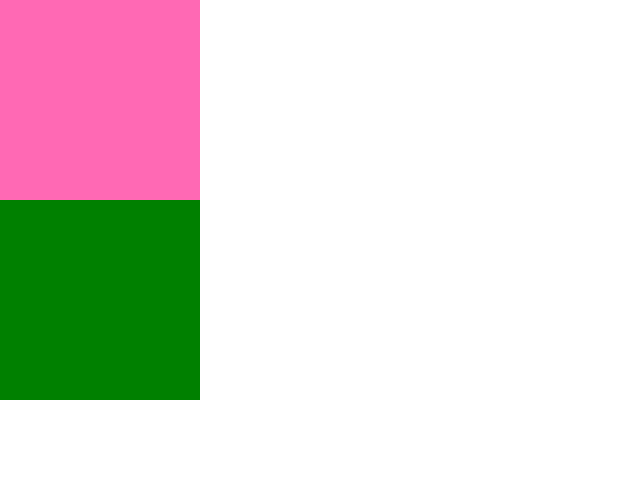
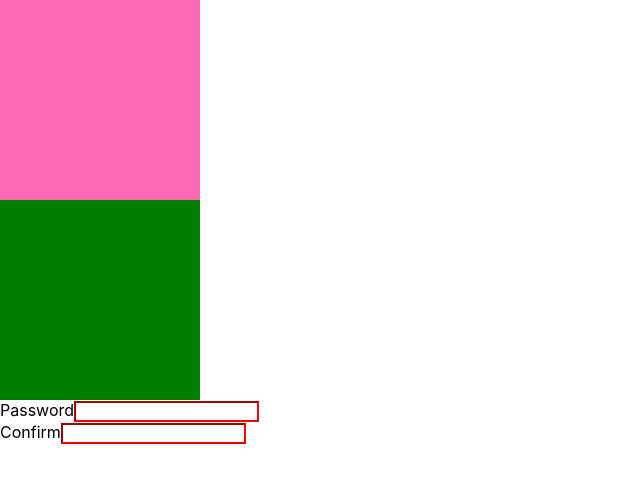
Before and after one commit to deanssmart/react-developme-week10, a React (Create React App) app: page / in a window 1280 px wide. Shown: the top 482 px of the page, without its empty margins (0-640 px from the left). Built offline with nearby package versions, Linux system fonts and the light colour scheme; the HTML template or start-up script is replaced by a standard one.

Commit message:
Password lifting state challenge complete

```diff
--- a/src/App.js
+++ b/src/App.js
@@ -1,9 +1,13 @@
 import React from 'react';
 import './App.css';
 import Squares from './lifting-state/Squares';
+import SignUp from './lifting-state/SignUp';
 
 const App = () => (
-    <Squares colour={ 'hotpink' }/>
+  <>
+    <Squares colour={ 'hotpink' } />
+    <SignUp minimumLength={ 12 } />
+  </>
 );
 
 
--- /dev/null
+++ b/src/lifting-state/Password.js
@@ -0,0 +1,17 @@
+import React from 'react';
+
+const Password = ({ label, value, handleChange, colour }) => (
+    <div className="form-group">
+        <label className="lead">{ label }</label>
+        <input
+            onChange={ handleChange }
+            value={ value }
+            type="password"
+            className="form-control"
+            style={{ borderColor: colour,
+                     borderWidth: '2px' }}
+        />
+    </div>
+);
+
+export default Password;
--- /dev/null
+++ b/src/lifting-state/SignUp.js
@@ -0,0 +1,51 @@
+import React, { Component } from 'react';
+import Password from './Password';
+
+class SignUp extends Component {
+    constructor(props) {
+        super(props);
+
+        this.state = { inputPassword: "", inputConfirm: "" };
+
+        this.handlePassword = this.handlePassword.bind(this);
+        this.handleConfirm = this.handleConfirm.bind(this);
+    }
+
+    handlePassword(e) {
+        this.setState({ inputPassword: e.currentTarget.value });
+    }
+
+    handleConfirm(e) {
+        this.setState({ inputConfirm: e.currentTarget.value });
+    }
+
+    valid() {
+        const { minimumLength } = this.props
+        const { inputPassword, inputConfirm } = this.state;
+
+        return inputPassword === inputConfirm && inputPassword.length > minimumLength && inputConfirm.length > minimumLength ? "" : "red";
+    }
+
+    render() {
+        const { inputPassword, inputConfirm } = this.state;
+
+        return(
+            <>
+                <Password
+                    label="Password"
+                    value={ inputPassword }
+                    handleChange={ this.handlePassword }
+                    colour={ this.valid() }
+                />
+                <Password
+                    label="Confirm"
+                    value={ inputConfirm }
+                    handleChange={ this.handleConfirm }
+                    colour={ this.valid() }
+                />
+            </>
+        );
+    }
+}
+
+export default SignUp;
--- a/src/lifting-state/Square.js
+++ b/src/lifting-state/Square.js
@@ -1,4 +1,4 @@
-import React, { Component } from 'react';
+import React from 'react';
 
 const Square = ({ colour, selected, handleClick }) => (
     <div
```
